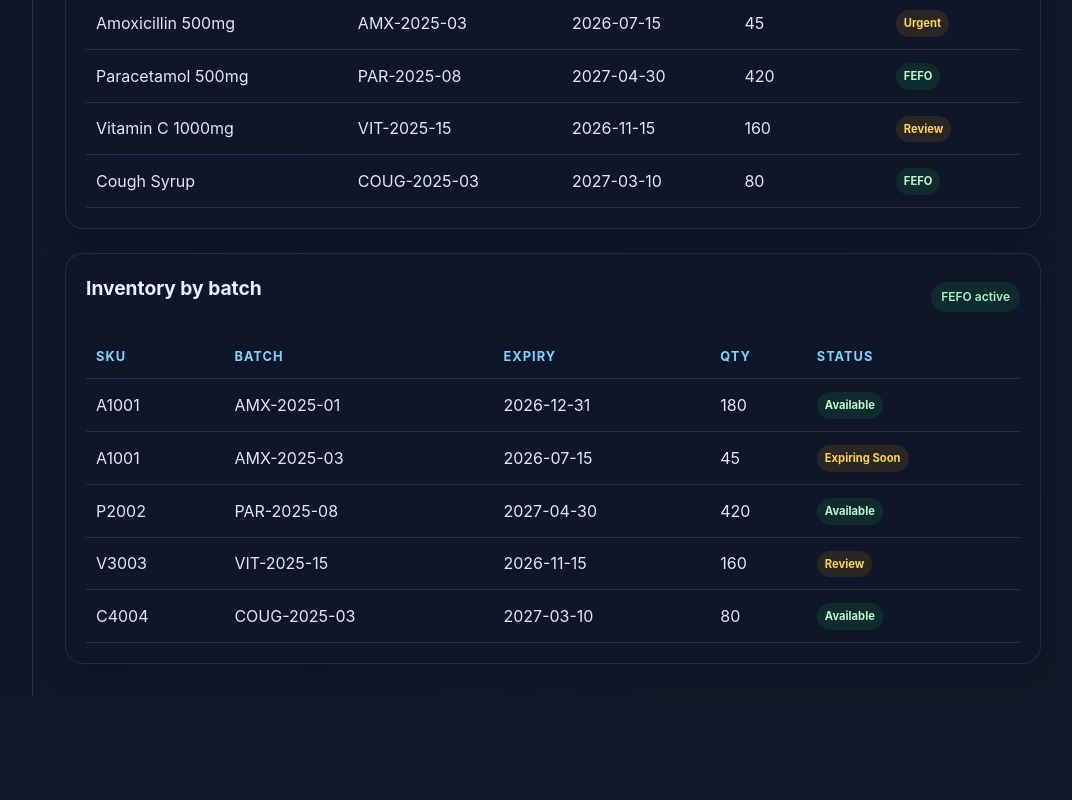
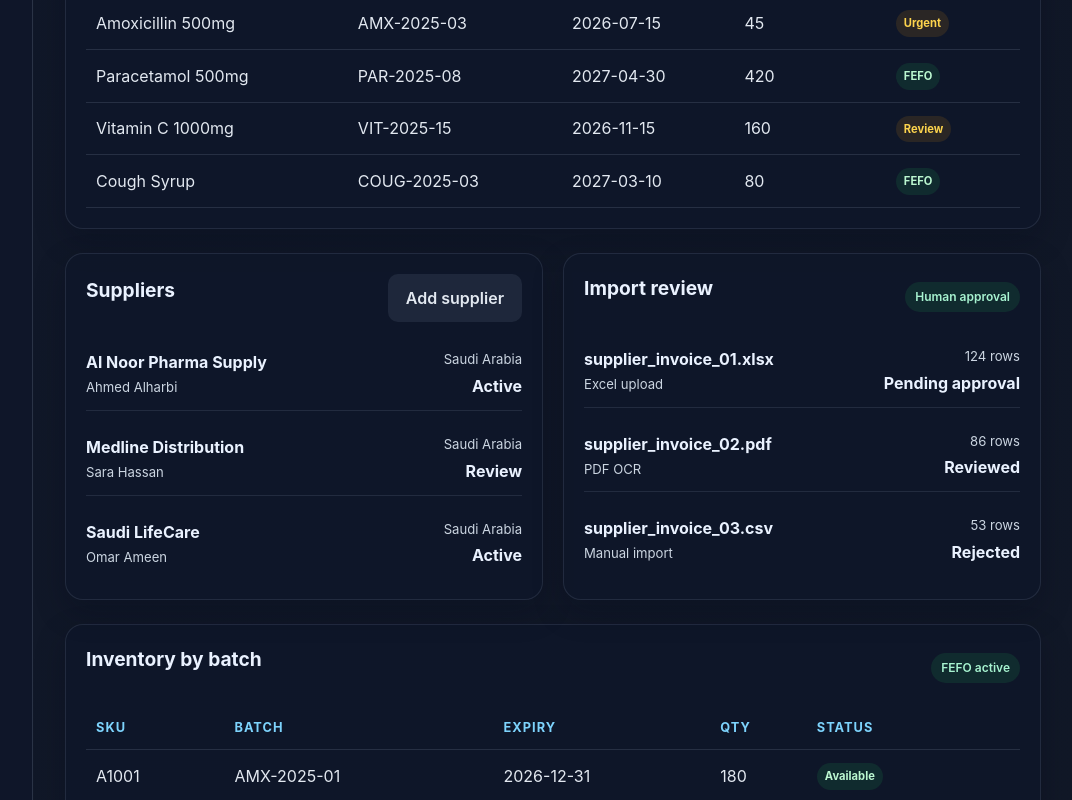
Before and after one commit to nawafmohammedalihammamalhimyarSWE/Mother-and-Child-Pharmacy, a React (Vite) app in the folder Mother-and-Child-Pharmacy-System/apps/web/: page / in a window 1280 px wide. Shown: the part 2208-3008 px from the top of the page, without its empty margins (207-1279 px from the left). Before the commit the page ends 2904 px from the top, so only its background shows below. Built offline with nearby package versions, Linux system fonts and the light colour scheme.

Commit message:
Add SupplierPanel component to display supplier information and management options

```diff
--- a/Mother-and-Child-Pharmacy-System/apps/web/src/App.jsx
+++ b/Mother-and-Child-Pharmacy-System/apps/web/src/App.jsx
@@ -8,10 +8,13 @@ import PosPanel from './components/PosPanel';
 import ReturnsPanel from './components/ReturnsPanel';
 import AuditLogPanel from './components/AuditLogPanel';
 import BatchManagementPanel from './components/BatchManagementPanel';
+import SupplierPanel from './components/SupplierPanel';
+import ImportReviewPanel from './components/ImportReviewPanel';
 import { inventoryItems, alertItems, productCatalog } from './seedData';
 import { purchaseOrders, posSales } from './operationsData';
 import { returnItems, auditEntries } from './returnsData';
 import { batchData } from './batchData';
+import { suppliers, imports } from './supplierData';
 
 const stats = [
   { label: 'Total products', value: dashboardData.summary.totalProducts.toLocaleString() },
@@ -76,6 +79,12 @@ export default function App() {
         </section>
 
         <BatchManagementPanel batches={batchData} />
+
+        <section className="ops-grid lower-grid">
+          <SupplierPanel suppliers={suppliers} />
+          <ImportReviewPanel imports={imports} />
+        </section>
+
         <InventoryTable items={inventoryItems} />
       </main>
     </div>
--- /dev/null
+++ b/Mother-and-Child-Pharmacy-System/apps/web/src/components/ImportReviewPanel.jsx
@@ -0,0 +1,25 @@
+export default function ImportReviewPanel({ imports }) {
+  return (
+    <section className="panel">
+      <div className="table-header">
+        <h2>Import review</h2>
+        <span className="pill">Human approval</span>
+      </div>
+
+      <div className="list-stack">
+        {imports.map((row) => (
+          <div key={row.id} className="list-row">
+            <div>
+              <strong>{row.file}</strong>
+              <span>{row.source}</span>
+            </div>
+            <div className="align-right">
+              <span>{row.rows} rows</span>
+              <strong>{row.status}</strong>
+            </div>
+          </div>
+        ))}
+      </div>
+    </section>
+  );
+}
--- /dev/null
+++ b/Mother-and-Child-Pharmacy-System/apps/web/src/components/SupplierPanel.jsx
@@ -0,0 +1,25 @@
+export default function SupplierPanel({ suppliers }) {
+  return (
+    <section className="panel">
+      <div className="table-header">
+        <h2>Suppliers</h2>
+        <button className="secondary-btn">Add supplier</button>
+      </div>
+
+      <div className="list-stack">
+        {suppliers.map((supplier) => (
+          <div key={supplier.id} className="list-row">
+            <div>
+              <strong>{supplier.name}</strong>
+              <span>{supplier.contact}</span>
+            </div>
+            <div className="align-right">
+              <span>{supplier.country}</span>
+              <strong>{supplier.status}</strong>
+            </div>
+          </div>
+        ))}
+      </div>
+    </section>
+  );
+}
--- a/Mother-and-Child-Pharmacy-System/apps/web/src/styles.css
+++ b/Mother-and-Child-Pharmacy-System/apps/web/src/styles.css
@@ -357,6 +357,13 @@ h1 {
   margin-top: 24px;
 }
 
+.status-badge.pending,
+.status-badge.review,
+.status-badge.rejected {
+  background: rgba(245, 158, 11, 0.12);
+  color: #fcd34d;
+}
+
 .primary-btn.small {
   padding: 8px 12px;
   font-size: 0.76rem;
--- /dev/null
+++ b/Mother-and-Child-Pharmacy-System/apps/web/src/supplierData.js
@@ -0,0 +1,11 @@
+export const suppliers = [
+  { id: 1, name: 'Al Noor Pharma Supply', contact: 'Ahmed Alharbi', country: 'Saudi Arabia', status: 'Active' },
+  { id: 2, name: 'Medline Distribution', contact: 'Sara Hassan', country: 'Saudi Arabia', status: 'Review' },
+  { id: 3, name: 'Saudi LifeCare', contact: 'Omar Ameen', country: 'Saudi Arabia', status: 'Active' },
+];
+
+export const imports = [
+  { id: 1, file: 'supplier_invoice_01.xlsx', source: 'Excel upload', rows: 124, status: 'Pending approval' },
+  { id: 2, file: 'supplier_invoice_02.pdf', source: 'PDF OCR', rows: 86, status: 'Reviewed' },
+  { id: 3, file: 'supplier_invoice_03.csv', source: 'Manual import', rows: 53, status: 'Rejected' },
+];
```
